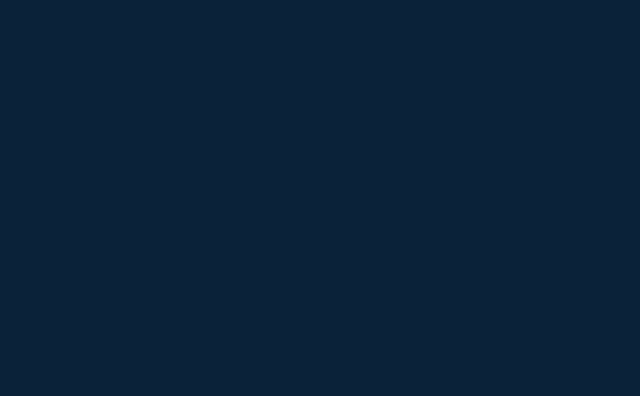
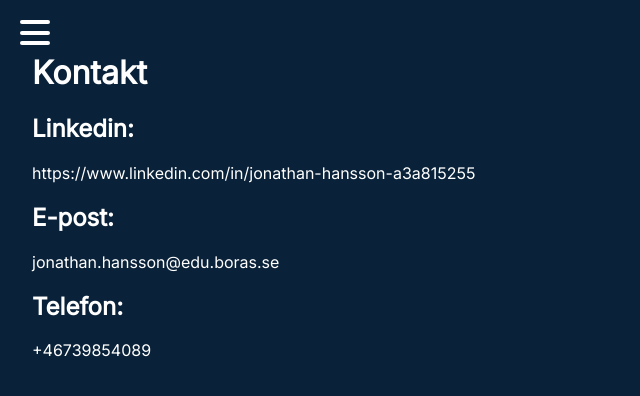
Before and after one commit to Nellbeck/my-blog, a React (Create React App) app: page /contact in a window 1280 px wide. Before the commit this address had no page. Shown: the top 396 px of the page, without its empty margins (0-640 px from the left). Built offline with nearby package versions, Linux system fonts and the light colour scheme.

Commit message:
Added a sidebar menu and contact page.

```diff
--- a/src/App.tsx
+++ b/src/App.tsx
@@ -3,12 +3,16 @@ import Login from "./Login";
 import Admin from "./Admin";
 import RequireAuth from "./RequireAuth";
 import Home from "./Home";
+import SidebarMenu from "./components/SidebarMenu";
+import Contact from "./Contact";
 
 function App() {
   return (
     <Router>
+      <SidebarMenu />
       <Routes>
         <Route path="/" element={<Home />} />
+        <Route path="/contact" element={<Contact />} />
         <Route path="/login" element={<Login />} />
         <Route
           path="/admin"
--- /dev/null
+++ b/src/Contact.tsx
@@ -0,0 +1,23 @@
+const Contact = () => {
+  return (
+    <div style={{ padding: "2rem" }}>
+    <h1>Kontakt</h1>
+    <section>
+    <h2>Linkedin:</h2>
+    <a href="https://www.linkedin.com/in/jonathan-hansson-a3a815255" target="_blank" rel="noopener noreferrer" style={{ color: "white", textDecoration: "none" }}>
+    https://www.linkedin.com/in/jonathan-hansson-a3a815255
+    </a>
+    </section>
+    <section>
+    <h2>E-post:</h2>
+    <p>jonathan.hansson@edu.boras.se</p>
+    </section>
+    <section>
+    <h2>Telefon:</h2>
+    <p>+46739854089</p>
+    </section>
+    </div>
+  );
+};
+
+export default Contact;
--- a/src/Home.tsx
+++ b/src/Home.tsx
@@ -1,4 +1,3 @@
-// src/Home.tsx
 import { useEffect, useState } from "react";
 import { db } from "./firebase";
 import { collection, query, orderBy, onSnapshot } from "firebase/firestore";
--- /dev/null
+++ b/src/components/SidebarMenu.css
@@ -0,0 +1,66 @@
+.hamburger {
+  position: fixed;
+  top: 20px;
+  left: 20px;
+  width: 30px;
+  height: 25px;
+  display: flex;
+  flex-direction: column;
+  justify-content: space-between;
+  cursor: pointer;
+  z-index: 1001;
+}
+.hamburger div {
+  height: 4px;
+  background-color: white;
+  border-radius: 2px;
+}
+
+.sidebar {
+  position: fixed;
+  top: 0;
+  left: -250px;
+  height: 100%;
+  width: 250px;
+  background-color: #0A2239;
+  color: white;
+  padding: 0px;
+  transition: left 0.3s ease;
+  z-index: 1000;
+}
+.sidebar.open {
+  left: 0;
+  padding: 20px;
+}
+.sidebar ul {
+  list-style: none;
+  padding: 0;
+  margin-top: 60px;
+}
+.sidebar li {
+  margin: 20px 0;
+}
+.sidebar a {
+  color: white;
+  text-decoration: none;
+  font-size: 18px;
+}
+.close-btn {
+  position: absolute;
+  top: 15px;
+  right: 15px;
+  background: none;
+  border: none;
+  font-size: 30px;
+  color: white;
+  cursor: pointer;
+}
+.overlay {
+  position: fixed;
+  top: 0;
+  left: 0;
+  height: 100%;
+  width: 100%;
+  background-color: rgba(0, 0, 0, 0.3);
+  z-index: 999;
+}
--- /dev/null
+++ b/src/components/SidebarMenu.tsx
@@ -0,0 +1,29 @@
+import React, { useState } from "react";
+import "./SidebarMenu.css";
+import { Link } from "react-router-dom";
+
+const SidebarMenu: React.FC = () => {
+  const [open, setOpen] = useState(false);
+
+  return (
+    <>
+      <div className="hamburger" onClick={() => setOpen(!open)}>
+        <div />
+        <div />
+        <div />
+      </div>
+
+      <div className={`sidebar ${open ? "open" : ""}`}>
+        <button className="close-btn" onClick={() => setOpen(false)}></button>
+        <ul>
+        <li><Link to="/">Blogg</Link></li>
+        <li><Link to="/contact">Kontakt</Link></li>
+        </ul>
+      </div>
+
+      {open && <div className="overlay" onClick={() => setOpen(false)} />}
+    </>
+  );
+};
+
+export default SidebarMenu;
```
